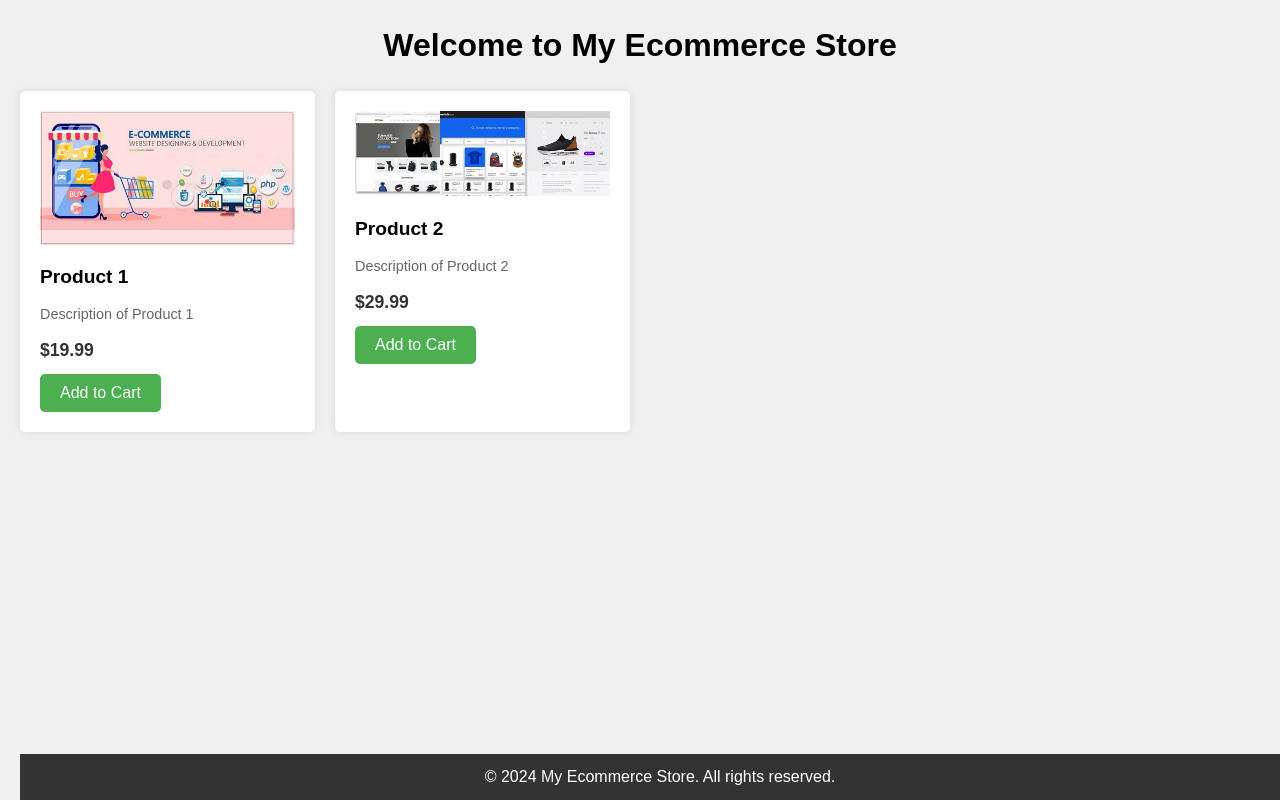
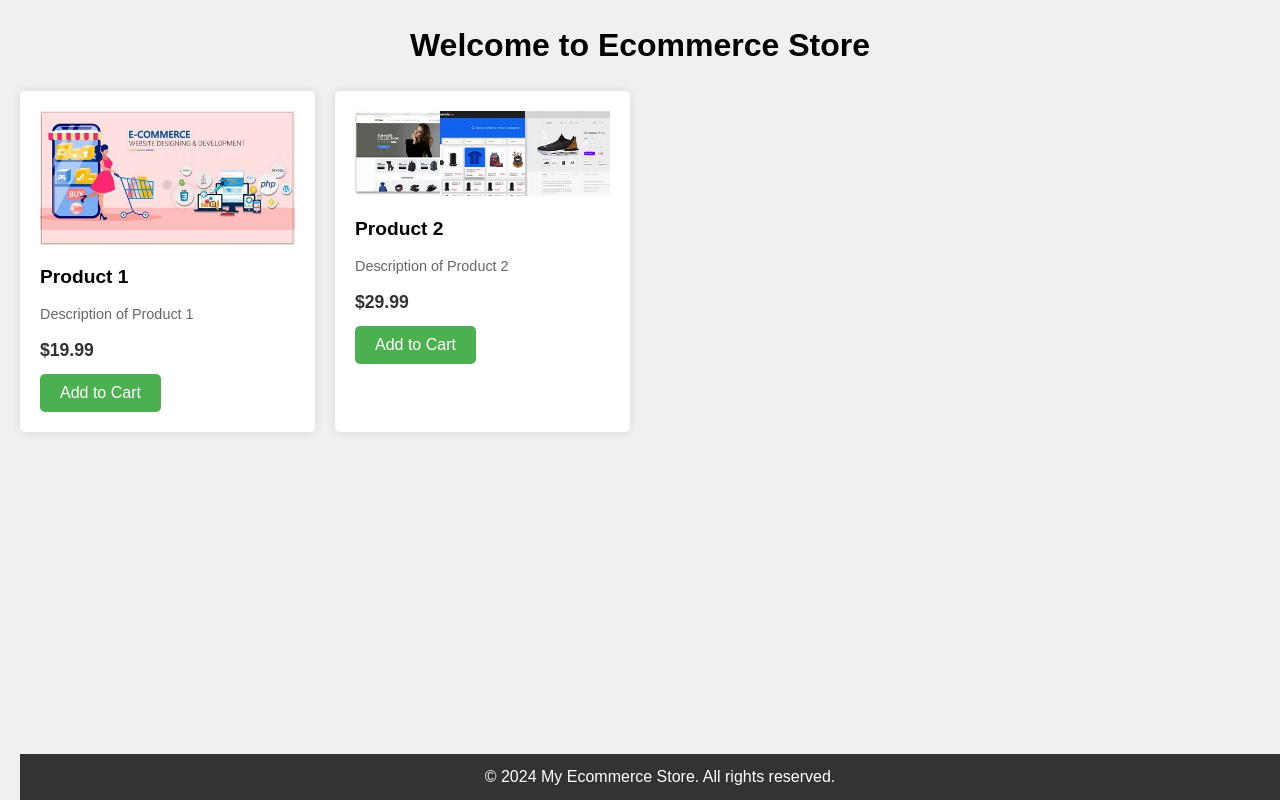
Before and after one commit to Aradhana071/E-commerece-website, a plain HTML site: page index.html in a window 1280 px wide. Drawn offline with Linux system fonts and the light colour scheme.

Commit message:
Added content in index.html

```diff
--- a/index.html
+++ b/index.html
@@ -8,7 +8,7 @@
 </head>
 <body>
     <header>
-        <h1>Welcome to My Ecommerce Store</h1>
+        <h1>Welcome to Ecommerce Store</h1>
     </header>
     <main>
         <section class="products">
```
